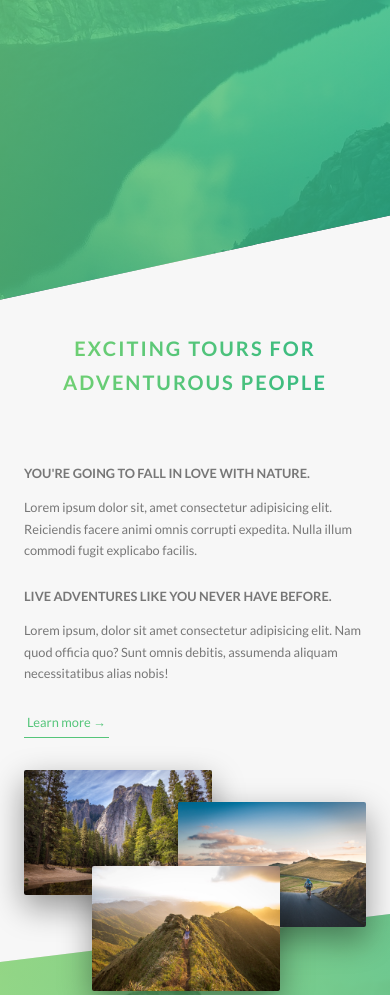
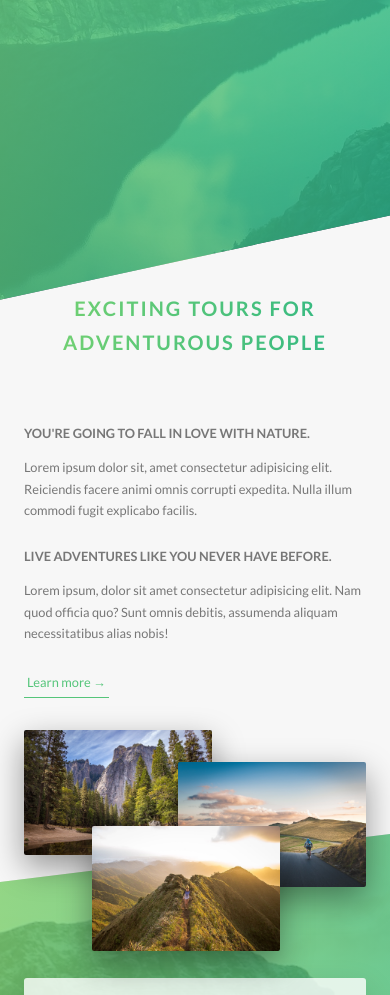
Before and after one commit to jcarroll1976/Natours, a website: page index.html in a window 390 px wide. Shown: the part 502-1497 px from the top of the page. Drawn offline with Linux system fonts and the light colour scheme.

Commit message:
Started media queries for sections

```diff
--- a/sass/pages/_home.scss
+++ b/sass/pages/_home.scss
@@ -2,6 +2,10 @@
     background-color: $color-grey-light-1;
     padding: 25rem 0;
     margin-top: -20vh;
+
+    @include respond(tab-port) {
+        padding: 20rem 0;
+    }
 }
 
 .section-features {
@@ -18,22 +22,38 @@
         & > * {
             transform: skewY(7deg);
         }
+
+        @include respond(tab-port) {
+            padding: 15rem 0;
+        }
 }
 
 .section-tours {
     background-color: $color-grey-light-1;
     padding: 25rem 0 15rem 0;
     margin-top: -12rem;
+
+    @include respond(tab-port) {
+        padding: 20rem 0 10rem 0;
+    }
 }
 
 .section-stories {
     position:relative;
     padding: 15rem 0;
+
+    @include respond(tab-port) {
+        padding: 10rem 0;
+    }
 }
 
 .section-book {
     padding: 15rem 0;
     background-image: linear-gradient(to right bottom, $color-primary-light, $color-primary-dark);
+
+    @include respond(tab-port) {
+        padding: 10rem 0;
+    }
 }
 
 .book {
```
Also changed, not shown: css/style.css.
